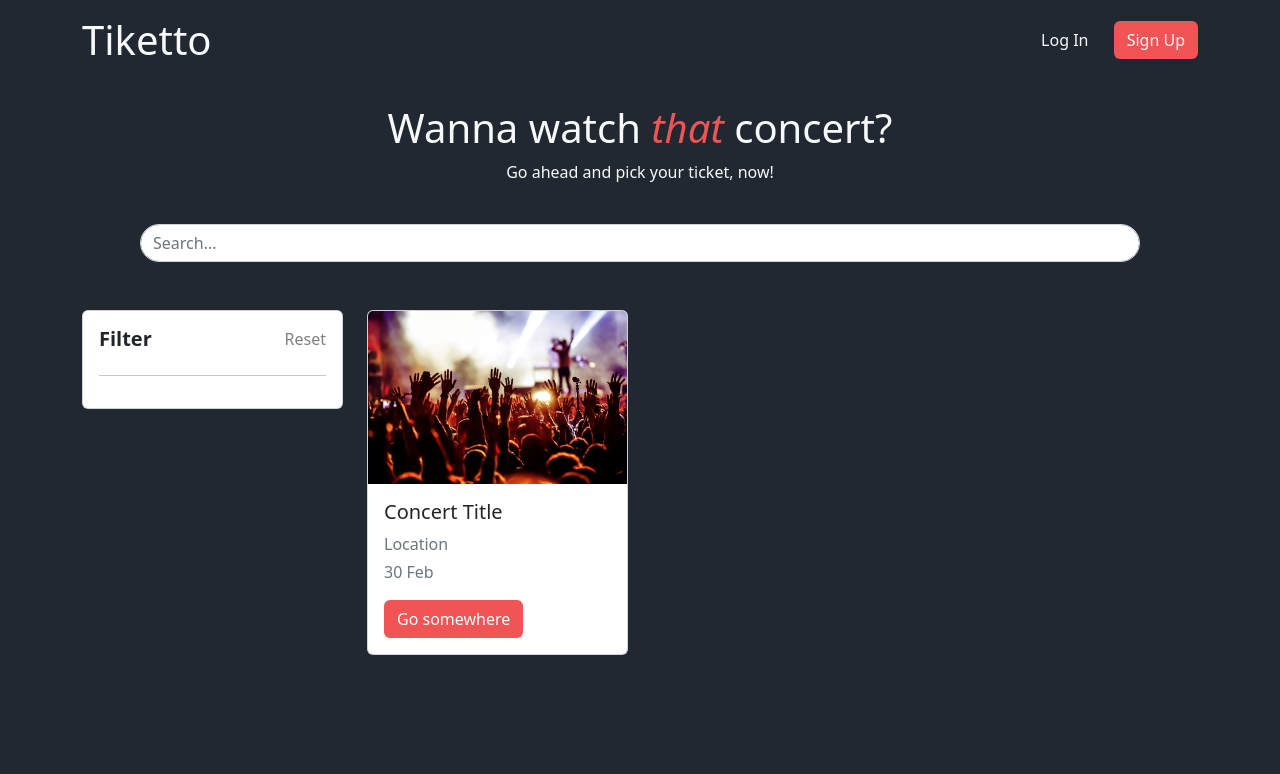
After one commit to Rizqirazkafi/Tiketto, a PHP site: page /index.html in a window 1280 px wide. The commit adds this page. Shown: the top 774 px of the page. Run offline with PHP 8.4, Linux system fonts and the light colour scheme.

Commit message:
Rearange grid for card and add empty filter card

```diff
--- a/css/styles.css
+++ b/css/styles.css
@@ -1,21 +1,35 @@
-body{
+body {
   min-height: 756px;
   background-color: #222831;
 }
-.btnself-orange{
-  background-color: #F05454;
+.btnself-orange {
+  background-color: #f05454;
 }
-.btnself-orange:hover{
+.btnself-orange:hover {
   /* Not the best approach. Must be change in the future */
   background-color: #d31212 !important;
 }
-.header{
-  background-color: #30475E;
+.btn-rst {
+  background-color: transparent;
+  background-repeat: no-repeat;
+  border: none;
+  cursor: pointer;
+  overflow: hidden;
+  outline: none;
+  margin: 0;
+  padding: 0;
 }
-.italic-text{
-  color: #F05454;
+.header {
+  background-color: #30475e;
 }
-.form-control{
+.italic-text {
+  color: #f05454;
+}
+.form-control {
   border-radius: 50px;
   max-width: 1000px;
 }
+
+/* .price-range-slider input[type="number"]{
+  width: 50px;
+} */
--- /dev/null
+++ b/index.html
@@ -0,0 +1,121 @@
+<!DOCTYPE html>
+<html lang="en">
+  <head>
+    <meta charset="UTF-8" />
+    <meta name="viewport" content="width=device-width, initial-scale=1.0" />
+    <title>Tiketto | Home</title>
+    <!-- CSS only -->
+    <link
+      href="https://cdn.jsdelivr.net/npm/bootstrap@5.2.1/dist/css/bootstrap.min.css"
+      rel="stylesheet"
+      integrity="sha384-iYQeCzEYFbKjA/T2uDLTpkwGzCiq6soy8tYaI1GyVh/UjpbCx/TYkiZhlZB6+fzT"
+      crossorigin="anonymous"
+    />
+    <link rel="stylesheet" href="css/styles.css" />
+  </head>
+
+  <body>
+    <section id="nav">
+      <div class="container">
+        <header
+          class="d-flex flex-wrap align-items-center justify-content-center justify-content-md-between py-3 mb-4"
+        >
+          <h1
+            class="d-flex align-items-center text-light col-md-3 mb-2 mb-md-0 text-decoration-none"
+          >
+            Tiketto
+          </h1>
+          <div class="col-md-3 text-end">
+            <button class="btn me-2 text-light" type="button">Log In</button>
+            <button class="btn btnself-orange text-light" type="button">
+              Sign Up
+            </button>
+          </div>
+        </header>
+      </div>
+    </section>
+    <section id="heroes">
+      <div class="container">
+        <h1 class="text-center text-light">
+          Wanna watch <i class="italic-text">that</i> concert?
+        </h1>
+        <p class="text-light text-center">
+          Go ahead and pick your ticket, now!
+        </p>
+        <script
+          src="https://cdn.jsdelivr.net/npm/bootstrap@5.2.1/dist/js/bootstrap.bundle.min.js"
+          integrity="sha384-u1OknCvxWvY5kfmNBILK2hRnQC3Pr17a+RTT6rIHI7NnikvbZlHgTPOOmMi466C8"
+          crossorigin="anonymous"
+        ></script>
+        <br />
+        <div
+          class="form-outline d-flex align-items-center justify-content-center"
+        >
+          <input
+            type="search"
+            id="form1"
+            class="form-control"
+            placeholder="Search..."
+            aria-label="Search"
+          />
+        </div>
+      </div>
+    </section>
+    <br /><br />
+    <section id="main">
+      <div class="container-fluid">
+        <div class="container">
+          <div class="row">
+            <div class="col-lg-3">
+              <div class="card">
+                <div class="card-body">
+                  <div class="clearfix">
+                    <div class="float-start">
+                      <h5 class=""><b>Filter</b></h5>
+                    </div>
+                    <div class="float-end">
+                      <button class="btn-rst text-black-50">Reset</button>
+                    </div>
+                  </div>
+                  <hr />
+                </div>
+              </div>
+            </div>
+            <div class="col-lg-9">
+              <div class="row">
+                <div class="col-lg-4 mb-4">
+                  <div class="card">
+                    <img
+                      src="images/black-promoters-collective.jpg"
+                      class="card-img-top"
+                      alt="..."
+                    />
+                    <div class="card-body">
+                      <h5 class="card-title">Concert Title</h5>
+                      <p class="text-muted mb-1">Location</p>
+                      <p class="text-muted">30 Feb</p>
+                      <a href="#" class="btn text-white btnself-orange"
+                        >Go somewhere</a
+                      >
+                    </div>
+                  </div>
+                </div>
+              </div>
+            </div>
+          </div>
+        </div>
+      </div>
+    </section>
+    <section id="cards">
+      <div class="container-fluid py-5">
+        <div class="container"></div>
+      </div>
+    </section>
+
+    <script
+      src="https://cdn.jsdelivr.net/npm/bootstrap@5.2.1/dist/js/bootstrap.bundle.min.js"
+      integrity="sha384-u1OknCvxWvY5kfmNBILK2hRnQC3Pr17a+RTT6rIHI7NnikvbZlHgTPOOmMi466C8"
+      crossorigin="anonymous"
+    ></script>
+  </body>
+</html>
```
Also changed, not shown: login.html (added, +21 -0 lines).
